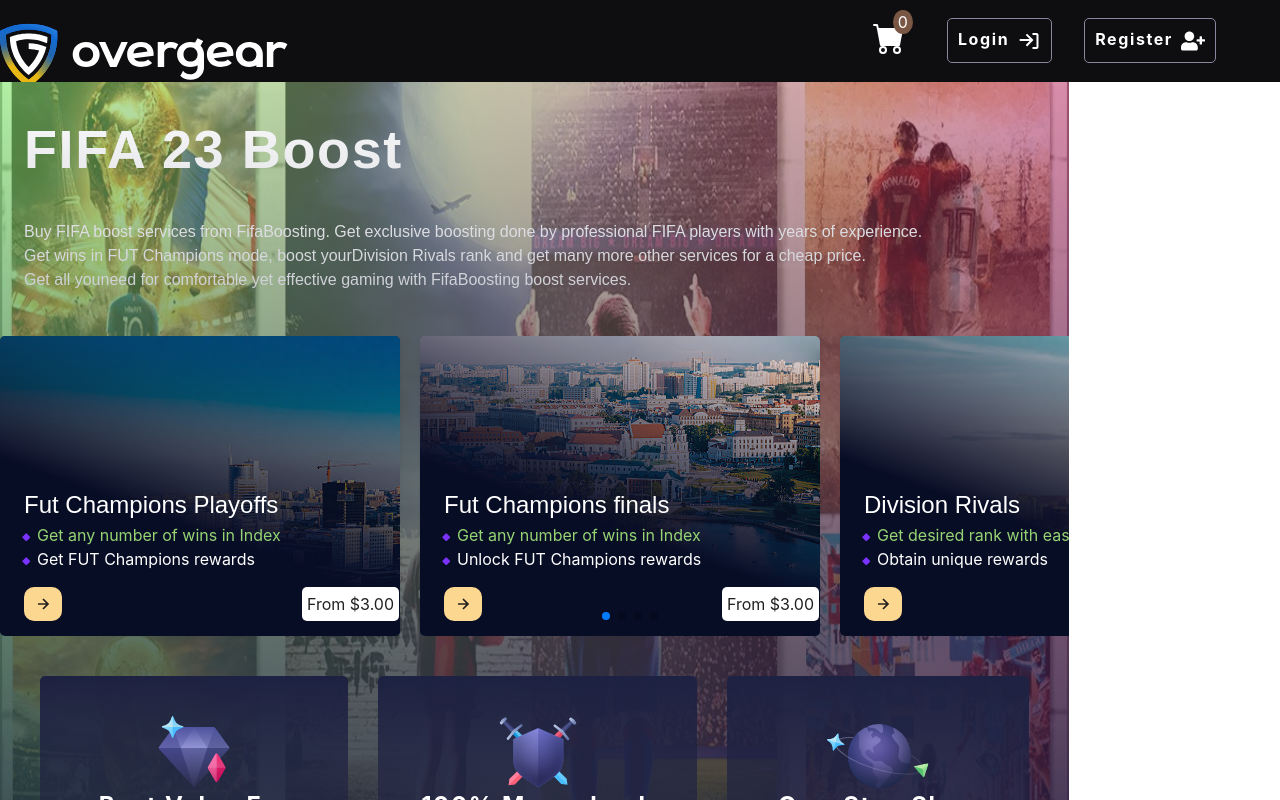
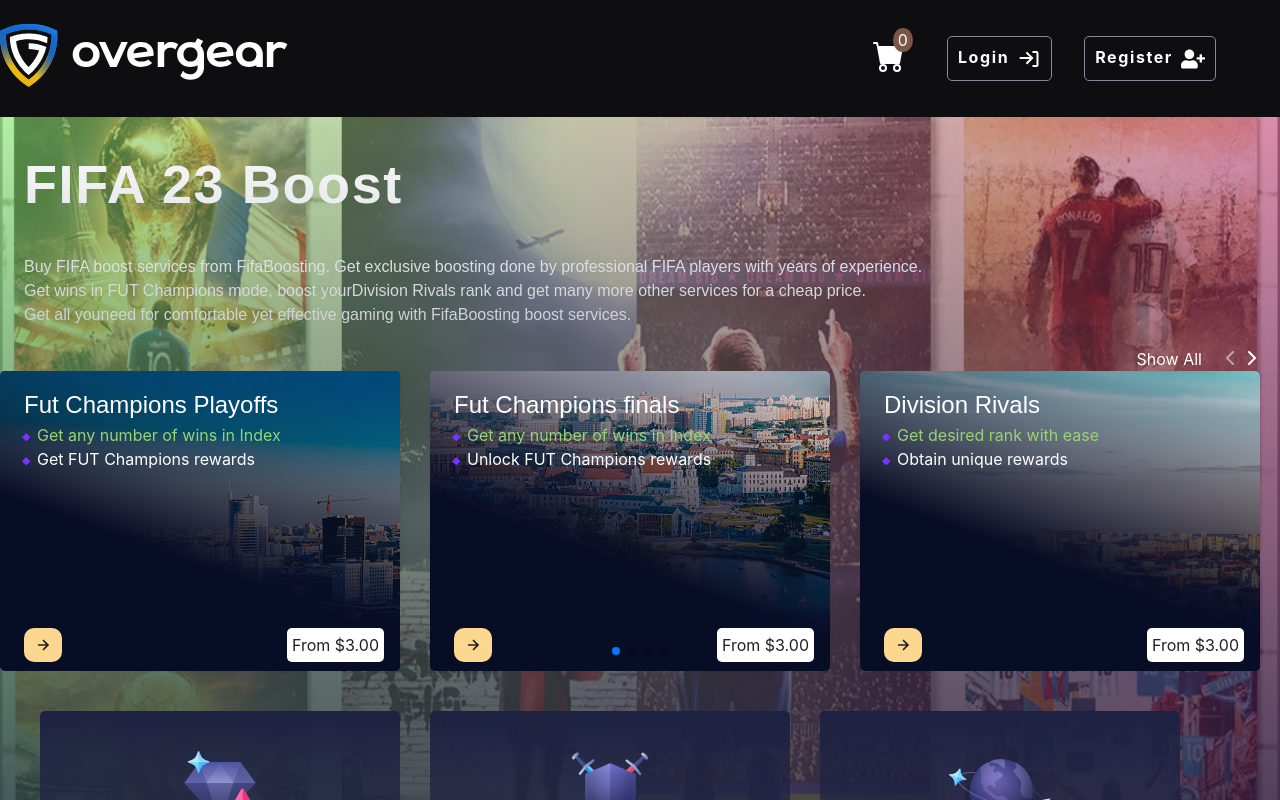
Before and after one commit to Refereeee/sloth, a React (Create React App) app: page / in a window 1280 px wide. Shown: the top 800 px of the page. Built offline with nearby package versions, Linux system fonts and the light colour scheme.

Commit message:
feat: add slider styles

```diff
--- a/src/components/App/App.module.scss
+++ b/src/components/App/App.module.scss
@@ -1,6 +1,4 @@
 .wrapper{
-  display: grid;
-  /* flex-direction: column; */
-  grid-template-columns: 1fr 5fr;
-  grid-template-rows: 6.37vw 5fr;
+  display: flex;
+  flex-direction: column;
 }
--- a/src/components/Header/Header.module.scss
+++ b/src/components/Header/Header.module.scss
@@ -2,7 +2,6 @@
   display: flex;
   justify-content: space-between;
   background-color: #0E0E11;
-  height: 6.37vw;
   grid-column-start: 1;
   grid-column-end: 3;
 }
--- a/src/components/Home/Home.module.scss
+++ b/src/components/Home/Home.module.scss
@@ -1,7 +1,6 @@
 .mainPageWrapper {
   background-image: linear-gradient(to right, rgba(124, 230, 100, 0.58), rgba(180, 21, 82, 0.48)), url(../../assets/home-background-3.jpg);
   background-size: 100% 150%;
-  width: 83.5vw;
   background-repeat: no-repeat;
   animation: slide 60s infinite;
   position: relative;
@@ -25,7 +24,6 @@
 
 .swiperWrapper {
   overflow: hidden;
-  width: 1260px;
 }
 
 .swiperArrows {
@@ -34,6 +32,8 @@
   justify-content: flex-end;
   margin: 0 24px 0;
 }
+
+
 
 .swiperAllGames{
   display: block;
@@ -78,12 +78,12 @@
   position: relative;
   border-radius: 5px;
   background: #27273a;
-  width: 400px;
-  min-width: 400px;
   height: 300px;
   overflow: hidden;
   transition: all .5s ease-out;
   display: block;
+  max-width: 400px;
+  width: 100%;
 }
 
 
@@ -125,29 +125,33 @@
 .swiperDescription{
   list-style-image: url(../../assets/home/list-bullet.svg);
   z-index: 3;
+  height: 150px;
 }
 
 .swiperSubDescription{
   display: flex;
-  padding: 16px 0 0 0;
+  padding: 16px 0 25px 0;
   justify-content: space-between;
-  gap: 240px;
   white-space: nowrap;
+  z-index: 10;
 }
 
 .swiperContent{
-  position: absolute;
   bottom: 5%;
   z-index: 3;
-  margin: 0 0 0 24px;
+  margin: 16px 16px 0 24px;
   display: flex;
   flex-direction: column;
+  gap: 5px;
+  min-height: 300px;
+  justify-content: space-between;
 }
 
 .showAll{
   display: flex;
   flex-wrap: wrap;
   gap: 16px;
+  justify-content: center;
 }
 
 .subDescriptionButton{
@@ -305,3 +309,27 @@
 .contentWrapper {
 
 }
+
+
+.swiper-slide{
+  width: 200px;
+}
+
+
+.imgWrapper{
+  max-width:300px;
+  max-height:300px;
+  width: 200px;
+  height: 200px;
+}
+
+//.swiperImageCheck{
+//  position: absolute;
+//  top: 0;
+//  right: 0;
+//  left: auto;
+//  transition: .3s ease;
+//  width: auto;
+//  z-index: 1;
+//  min-width: 100%;
+//}
--- a/src/components/Home/HomeSwiper.tsx
+++ b/src/components/Home/HomeSwiper.tsx
@@ -1,5 +1,5 @@
 /* eslint-disable react/jsx-props-no-spreading */
-import { Pagination } from 'swiper';
+import {  Pagination,  } from 'swiper';
 import { Swiper, SwiperSlide } from 'swiper/react';
 import { Link } from 'react-router-dom';
 import { BiRightArrowAlt } from 'react-icons/bi';
@@ -8,15 +8,8 @@
 import { homeOptions } from '../../redux/slice/homeSlice';
 import { ObjLinksType } from '../../types/homeDataTypes';
 
-const MainLink = (objectLink:ObjLinksType) =>{
-  const {id,
-    img,
-    linkName,
-    linkTo,
-    price,
-    firstLine,
-    boughtLine
-  } = objectLink
+const MainLink = ({id, img, linkName, linkTo, price, firstLine, boughtLine } :ObjLinksType) =>{
+
   return (
     <Link to={linkTo} className={styles.swiperBlock} key={id}>
       <div>
@@ -57,12 +50,32 @@
    } = useSelector(homeOptions);
 
   return (
-    <Swiper watchSlidesProgress slidesPerView={3} className={styles.mySwiper} pagination={{
-      clickable: true,
-    }}  modules={[Pagination]}>
+    <Swiper
+      slidesPerView={3}
+      spaceBetween={10}
+      pagination={{
+        clickable: true,
+      }}
+      // breakpoints={{
+      //   640: {
+      //     slidesPerView: 2,
+      //     spaceBetween: 20,
+      //   },
+      //   768: {
+      //     slidesPerView: 4,
+      //     spaceBetween: 40,
+      //   },
+      //   1024: {
+      //     slidesPerView: 5,
+      //     spaceBetween: 50,
+      //   },
+      // }}
+      modules={[Pagination]}
+      className="mySwiper"
+    >
       {
         objectLinks.map((objectLink) => (
-          <SwiperSlide>
+          <SwiperSlide >
            <MainLink {...objectLink} />
           </SwiperSlide>
         ))
--- a/src/index.scss
+++ b/src/index.scss
@@ -145,6 +145,9 @@
   }
 }
 
-.swiper-wrapper {
-  transform: translate3d(-1260px, 0px, 0px);
-}
+//.swiper-slide img {
+//  display: block;
+//  width: 100%;
+//  height: 100%;
+//  object-fit: cover;
+//}
```
Also changed, not shown: src/components/Home/index.tsx (+4 -5 lines).
